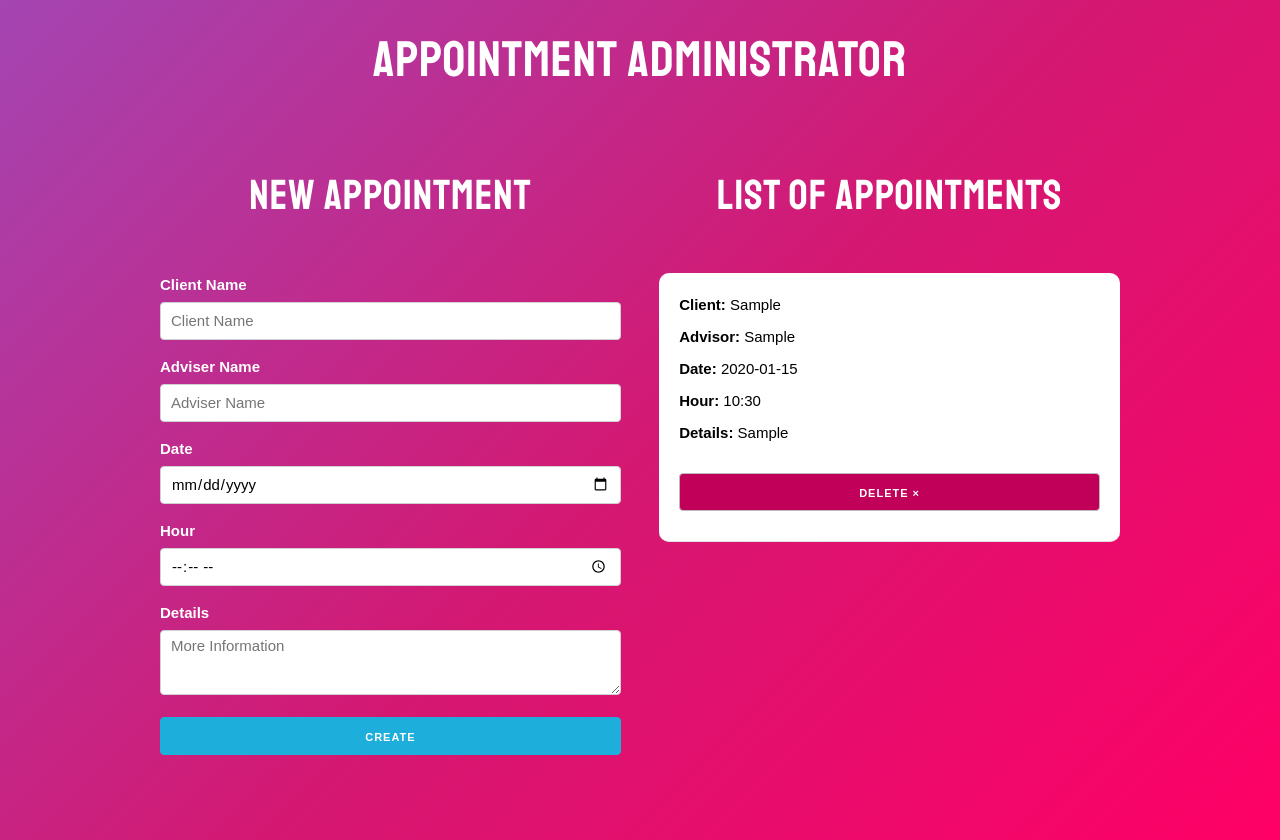
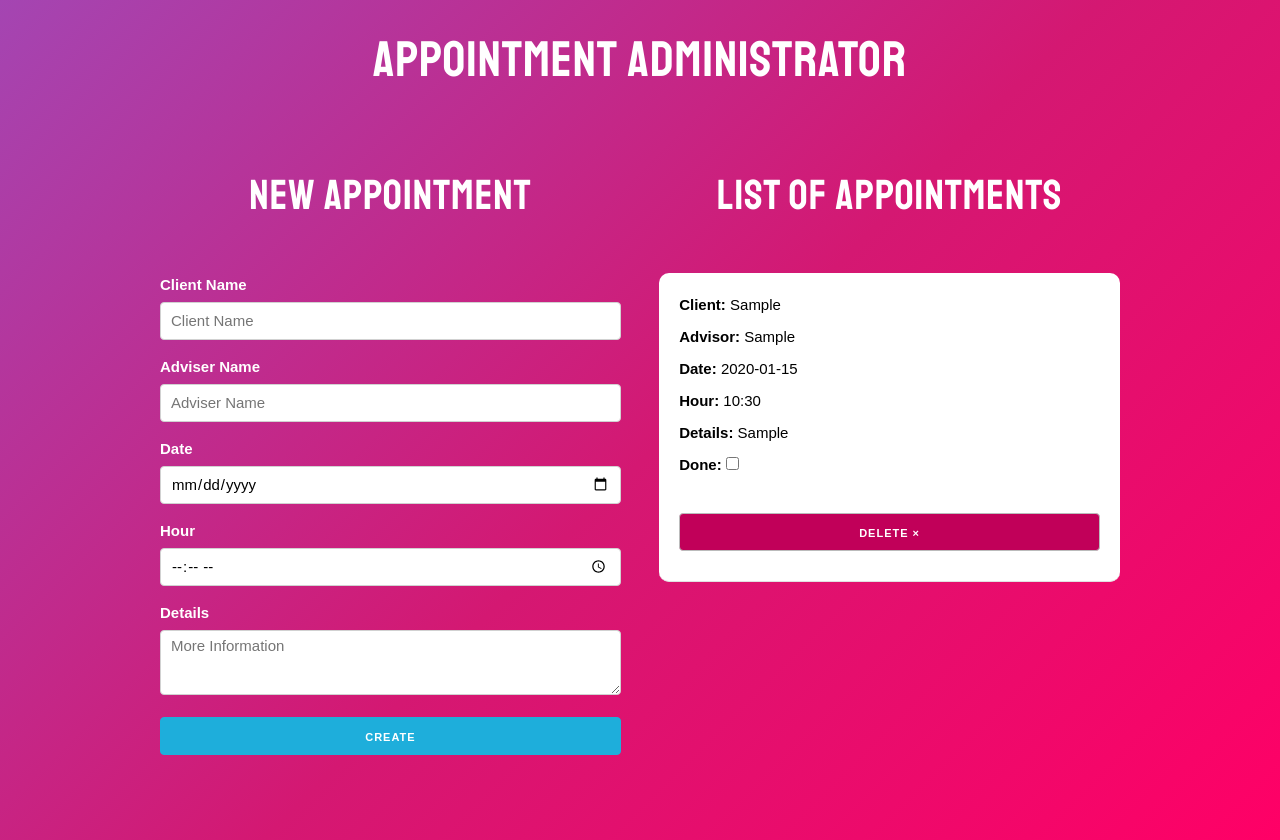
Before and after one commit to MauricioParadaG/appointments, a React (Create React App) app: page / in a window 1280 px wide. Both pictures are taken after typing "Sample", "Sample", "2020-01-15", "10:30", "Sample" into the empty fields and a click on the button "CREATE". Built offline with nearby package versions, Linux system fonts and the light colour scheme.

Commit message:
Doing some refactoring. and adding a checkbox to know if the appointment was done or not
Doing some refactoring. I took out a map that was going on in the render of App.js, and I just put it in a function, and created a checkbox

```diff
--- a/src/App.js
+++ b/src/App.js
@@ -13,6 +13,9 @@ function App() {
 
   const [appointments, setAppointmentsState] = useState(initialAppointments);
 
+  // Fazt modification
+  const [advisor, setAdvisorState] = useState('advisor');
+
   useEffect( () => {
     if(initialAppointments){
       localStorage.setItem('appointments', JSON.stringify(appointments));
@@ -27,6 +30,17 @@ function App() {
       appointment
     ]);
   }
+
+  // Appointments information - iteration
+  const iteringAppointments = () =>(
+    appointments.map(appointment =>(
+      <AppointmentComponent
+        key={appointment.id}
+        appointmentsState={appointment}
+        deleteAppointment={deleteAppointment}
+      />
+    ))
+  );
 
   const deleteAppointment = id =>{
     const afterDeleteAppointments = appointments.filter(appointment => appointment.id !== id);
@@ -53,13 +67,7 @@ function App() {
       {/** Second Column */}
         <div className="one-half column">
           <h2>{title}</h2>
-         {appointments.map(appointment =>(
-            <AppointmentComponent
-              key={appointment.id}
-              appointmentsState={appointment}
-              deleteAppointment={deleteAppointment}
-            />
-          ))}
+          {iteringAppointments()}
         </div>
       </div>
     </div>
--- a/src/components/Appointment.component.js
+++ b/src/components/Appointment.component.js
@@ -1,13 +1,16 @@
 import React from 'react'
 import PropTypes from 'prop-types';
 
-const AppointmentComponent = (props) => (
+const AppointmentComponent = props => (
+
+    // HTML view, appointments without return
     <div className="appointment">
         <p>Client: <span>{props.appointmentsState.client}</span> </p>
         <p>Advisor: <span>{props.appointmentsState.adviser}</span> </p>
         <p>Date: <span>{props.appointmentsState.date}</span> </p>
         <p>Hour: <span>{props.appointmentsState.hour}</span> </p>
         <p>Details: <span>{props.appointmentsState.details}</span> </p>
+        <p>Done: <input type="checkbox" checked={props.appointmentsState.done}/> </p>
 
     {/** Button */}
         <button
--- a/src/components/form/Form.component.js
+++ b/src/components/form/Form.component.js
@@ -11,7 +11,8 @@ const FormComponent = (props) => {
            adviser:'',
            date:'',
            hour:'',
-           details:''
+           details:'',
+           done: false
         }
       );
 
```
Also changed, not shown: src/components/VisibilityControl.component.js (added), src/components/header/Header.component.js (added).
